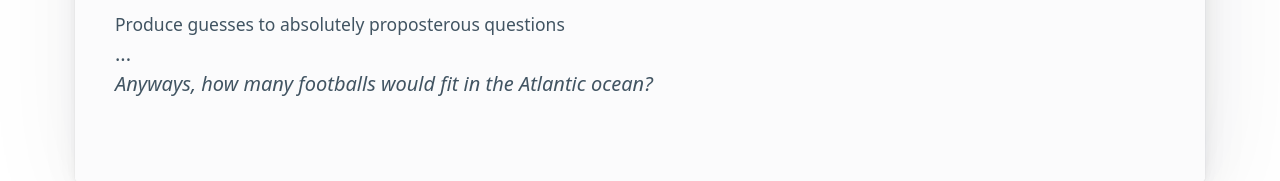
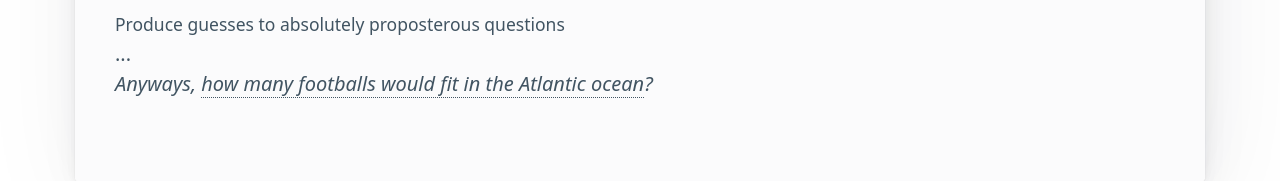
Before and after one commit to AaronLieb/MarchMadness, a website: page website/public/compete.html in a window 1280 px wide. Shown: the part 1799-1980 px from the top of the page. Drawn offline with nearby package versions, Linux system fonts and the light colour scheme; files whose address does not match are found by name.

Commit message:
add tooltip to fermi example

```diff
--- a/website/public/compete.html
+++ b/website/public/compete.html
@@ -31,6 +31,7 @@
       <p>What challenges await?</p>
       <p id="compete-for"></p>
     </hgroup>
+    <!-- TODO:  add date/time/location info to events -->
     <article>
       <h2><a href="/code">Week of Code</a></h2>
       <footer>
@@ -54,8 +55,8 @@
       <footer>
         <hgroup>
           <small>Produce guesses to absolutely proposterous questions </small><br> ...<br>
-          <i>Anyways, how many footballs would fit in the
-            Atlantic ocean?</i>
+          <i>Anyways, <em data-tooltip="6.51063*10^19">how many footballs would fit in the
+              Atlantic ocean</em>?</i>
 
         </hgroup>
       </footer>
--- a/website/public/utils/token.js
+++ b/website/public/utils/token.js
@@ -1,6 +1,4 @@
 export const getToken = async () => {
-  // TODO: validate team name input
-  //
   let team_name_input = document.getElementById('team-name-input');
   // check validity of input field against pattern [a-zA-Z\W]*
   if (!team_name_input.validity.valid) {
```
